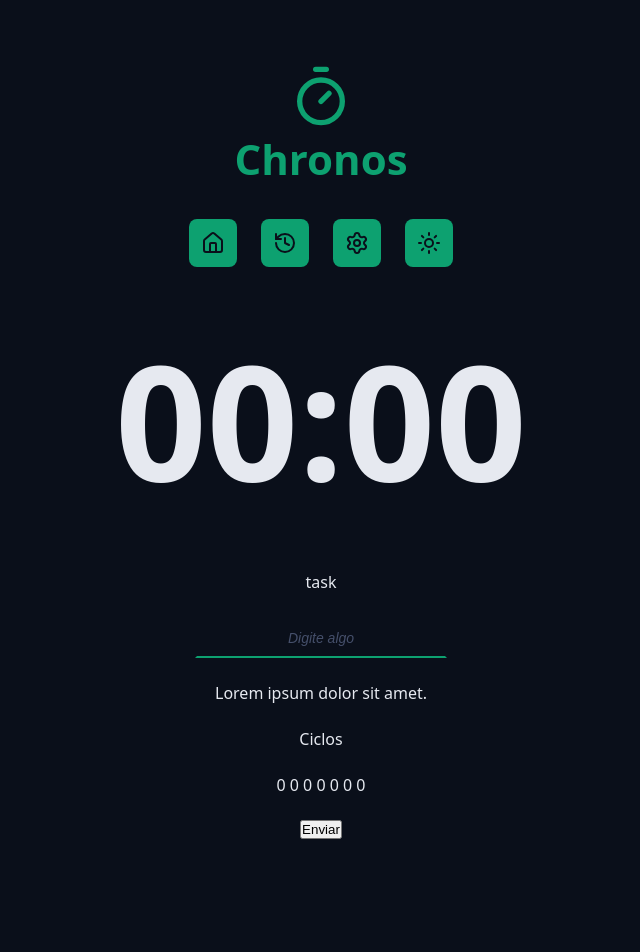
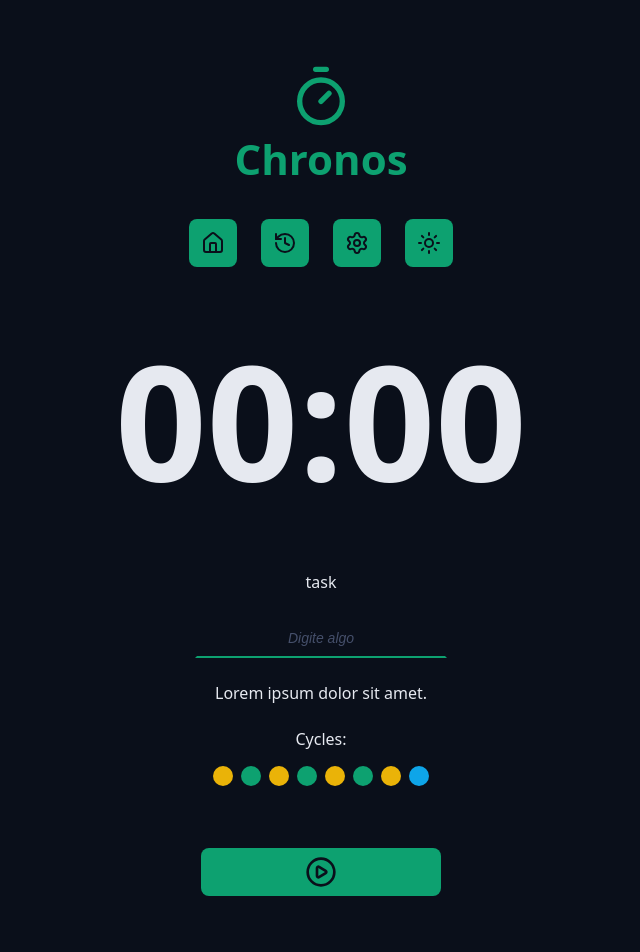
Before and after one commit to PauloMoraesDevJava/chronos-pomodoro, a React (Vite) app: page / in a window 1280 px wide. Shown: the top 952 px of the page, without its empty margins (319-959 px from the left). Before the commit the page ends 871 px from the top, so only its background shows below. Built offline with nearby package versions, Linux system fonts and the light colour scheme.

Commit message:
Criacao button e atualizacao compnents

```diff
--- a/src/App.tsx
+++ b/src/App.tsx
@@ -1,12 +1,15 @@
 import './styles/theme.css';
 import './styles/global.css';
 
-import { Heading } from './components/heading/index';
+import {} from './components/heading/index';
 import { Container } from './components/container/index';
 import { Logo } from './components/logo';
 import { Menu } from './components/menu';
 import { CountDown } from './components/coutdown';
 import { DefaultInput } from './components/defautimput/index';
+import { Cycles } from './components/cycles';
+import { DefaultButton } from './components/defaultbutton';
+import { PlayCircleIcon, StopCircleIcon } from 'lucide-react';
 
 export function App() {
   return (
@@ -39,12 +42,12 @@ export function App() {
           </div>
 
           <div className='formRow'>
-            <p>Ciclos</p>
-            <p>0 0 0 0 0 0 0</p>
+            <Cycles />
           </div>
 
           <div className='formRow'>
-            <button>Enviar</button>
+            <DefaultButton icon={<PlayCircleIcon />} color='green'/>
+            <DefaultButton icon={<StopCircleIcon />} color='red'/>
           </div>
         </form>
       </Container>
--- /dev/null
+++ b/src/components/cycles/index.tsx
@@ -0,0 +1,21 @@
+import style from './style.module.css';
+
+export function Cycles() {
+  return <div className={style.cycles}>
+    <span>
+        Cycles:
+    </span>
+
+    <div className={style.cycledots}>
+        <span className={`${style.cycledot} ${style.worktime}`}> </span>
+        <span className={`${style.cycledot} ${style.shortbreaktime}`}> </span>
+        <span className={`${style.cycledot} ${style.worktime}`}> </span>
+        <span className={`${style.cycledot} ${style.shortbreaktime}`}> </span>
+        <span className={`${style.cycledot} ${style.worktime}`}> </span>
+        <span className={`${style.cycledot} ${style.shortbreaktime}`}> </span>
+        <span className={`${style.cycledot} ${style.worktime}`}> </span>
+        <span className={`${style.cycledot} ${style.longbreaktime}`}> </span>
+    </div>
+
+  </div>;
+}
--- /dev/null
+++ b/src/components/cycles/style.module.css
@@ -0,0 +1,31 @@
+.cycles {
+  display: flex;
+  flex-direction: column;
+  align-items: center;
+  justify-content: center;
+  gap: 1.6rem;
+}
+
+.cycledots {
+  display: flex;
+  gap: 0.8rem;
+}
+
+.cycledot {
+  width: 2rem;
+  height: 2rem;
+  background-color: var(--primary);
+  border-radius: 50%;
+}
+
+.worktime {
+  background-color: var(--warning);
+}
+
+.shortbreaktime {
+  background-color: var(--primary);
+}
+
+.longbreaktime {
+  background-color: var(--info);
+}
--- /dev/null
+++ b/src/components/defaultbutton/index.tsx
@@ -0,0 +1,16 @@
+import style from './style.module.css';
+
+type DefaultButtonProps = {
+  icon: React.ReactNode;
+  color: 'green' | 'red';
+} & React.ComponentProps<'button'>;
+
+export function DefaultButton({ icon, color = 'green', ...props }: DefaultButtonProps) {
+  return (
+    <>
+      <button className={`${style.button} ${style[color]}`} {...props}>
+        {icon}
+      </button>
+    </>
+  );
+}
--- /dev/null
+++ b/src/components/defaultbutton/style.module.css
@@ -0,0 +1,31 @@
+.button {
+  border: none;
+  display: flex;
+  align-items: center;
+  justify-content: center;
+  min-width: 24rem;
+  padding: 0.8rem;
+  border-radius: 0.8rem;
+  margin: 3.8rem 0;
+  cursor: pointer;
+  transition: all 0.1s ease-in-out;
+}
+
+.button svg {
+  width: 3.2rem;
+  height: 3.2rem;
+}
+
+.button:houver {
+  filter: brightness(80%);
+}
+
+.green {
+  background-color: var(--primary);
+  color: var(--text-over-primary);
+}
+
+.red {
+  background-color: var(--error);
+  color: var(--text-over-error);
+}
```
